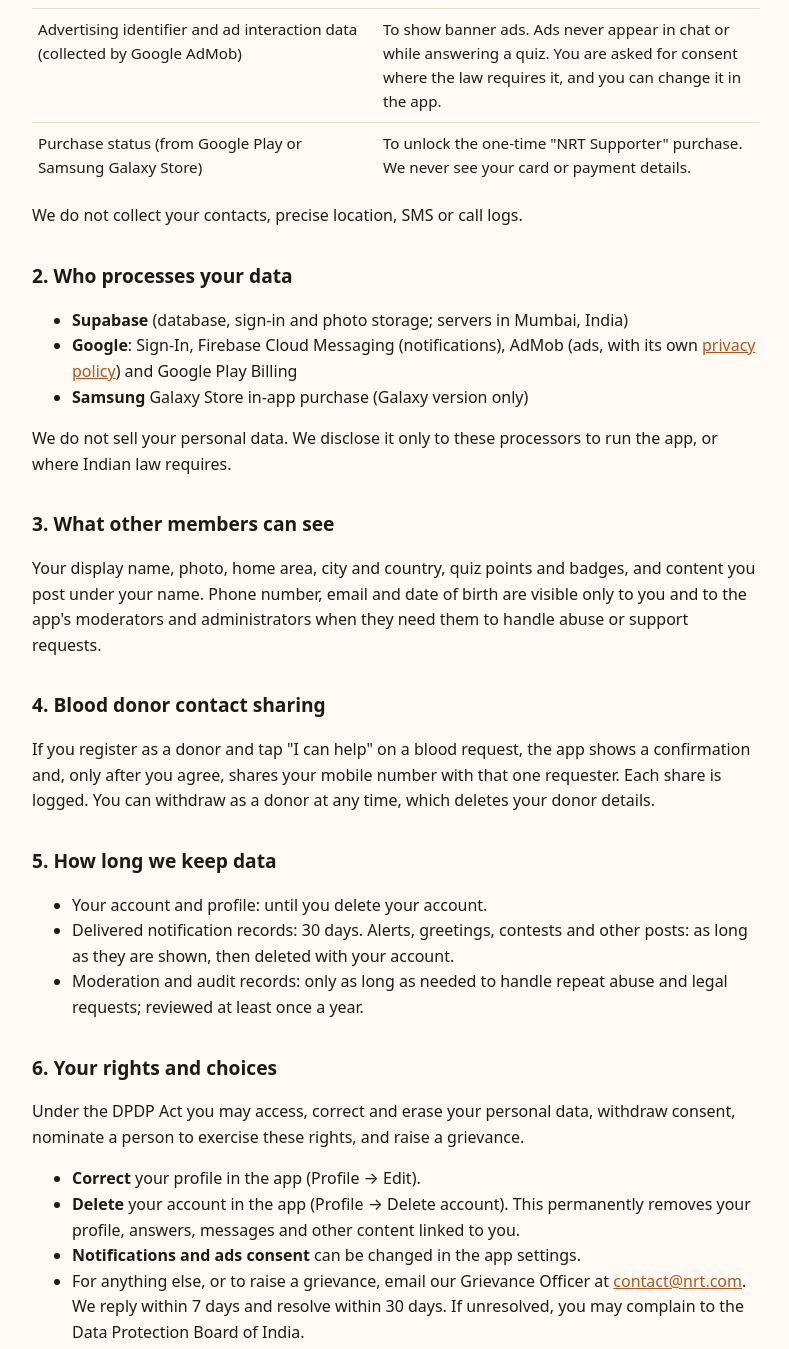
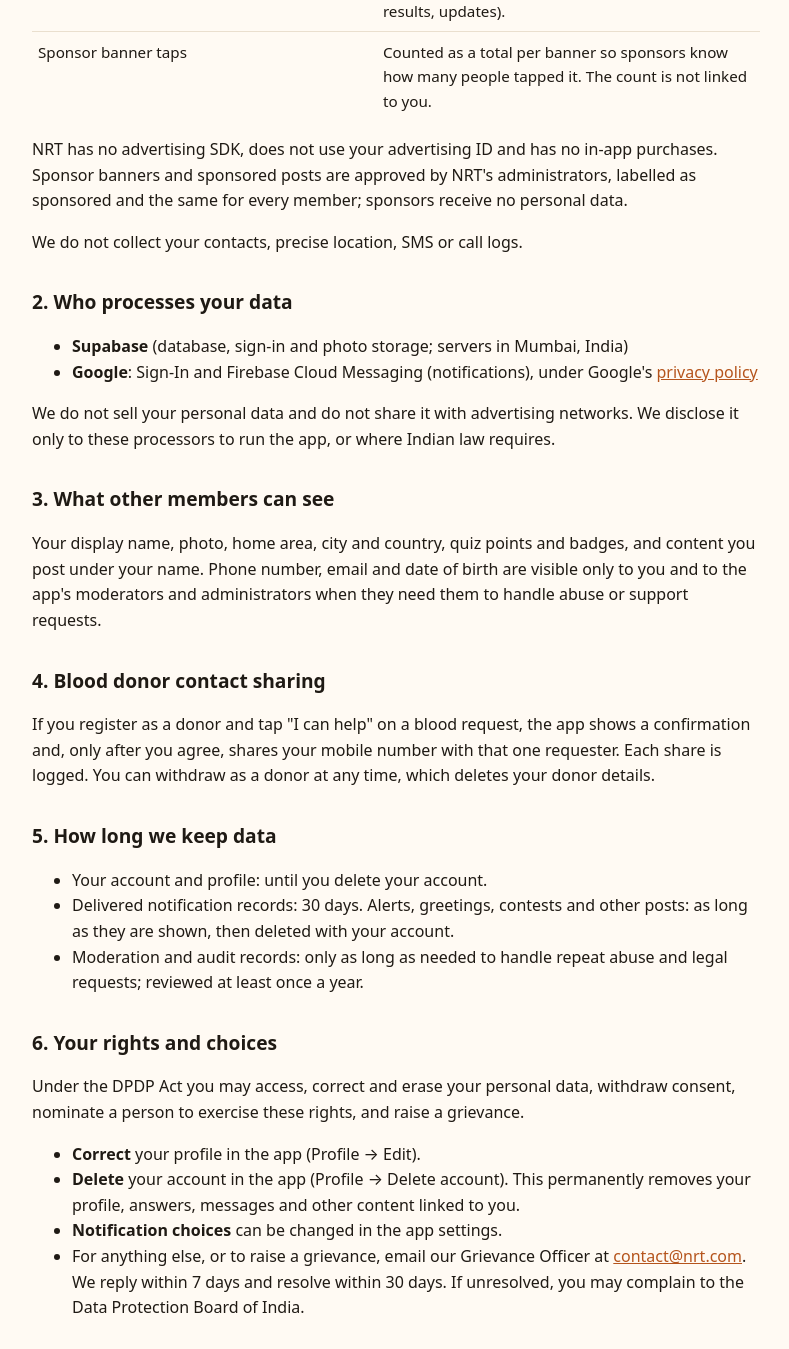
Before and after one commit to sathvic-kollu/nrt-legal, a plain HTML site: page privacy.html in a window 1280 px wide. Shown: the part 1100-2449 px from the top of the page, without its empty margins (244-1033 px from the left). Drawn offline with Linux system fonts and the light colour scheme.

Commit message:
Privacy and terms: no AdMob, no in-app purchases (owner decision 2026-11-25)
The app no longer contains an advertising SDK or store billing. Removed the
AdMob and purchase rows, processors and choices; added the sponsor banner
tap total (aggregate counter only, record_banner_tap) and a statement that
sponsor content is admin-approved, labelled and shared with no personal
data. Terms section 6 now says the app is free with no purchases.

Co-Authored-By: Claude Opus 5.5 <noreply@anthropic.com>

```diff
--- a/privacy.html
+++ b/privacy.html
@@ -1,7 +1,7 @@
 <!doctype html><html lang="en"><head><meta charset="utf-8"><meta name="viewport" content="width=device-width,initial-scale=1">
 <title>NRT Privacy Policy</title><link rel="stylesheet" href="style.css"></head><body><main>
 <nav><a href="./">Home</a><a href="privacy.html">Privacy policy</a><a href="terms.html">Terms of use</a></nav>
-<h1>Privacy policy</h1><p class="muted">NRT – Non Resident Tirupatian app (package app.tirupati.nrt) · Effective 17 November 2026</p>
+<h1>Privacy policy</h1><p class="muted">NRT – Non Resident Tirupatian app (package app.tirupati.nrt) · Effective 17 November 2026 · Updated 25 November 2026</p>
 <p>This policy explains what personal data the NRT app collects, why, who it is shared with, how long it is kept and the choices you have. It is written to meet India's Digital Personal Data Protection Act, 2023 (DPDP Act) and the Google Play and Samsung Galaxy Store policies. By registering you consent to the processing described here; you can withdraw consent at any time by deleting your account.</p>
 
 <h2>1. Data we collect</h2><table>
@@ -14,15 +14,14 @@
 <tr><td>Opt-in blood donor details: blood group, city, availability, last donation date</td><td>Only if you register as a donor, to match you with blood requests in your city. Never listed publicly.</td></tr>
 <tr><td>Reports, blocks and moderation history</td><td>To keep the community safe.</td></tr>
 <tr><td>Device push token and notification choices</td><td>To send the notifications you choose (new question, results, updates).</td></tr>
-<tr><td>Advertising identifier and ad interaction data (collected by Google AdMob)</td><td>To show banner ads. Ads never appear in chat or while answering a quiz. You are asked for consent where the law requires it, and you can change it in the app.</td></tr>
-<tr><td>Purchase status (from Google Play or Samsung Galaxy Store)</td><td>To unlock the one-time "NRT Supporter" purchase. We never see your card or payment details.</td></tr></table>
+<tr><td>Sponsor banner taps</td><td>Counted as a total per banner so sponsors know how many people tapped it. The count is not linked to you.</td></tr></table>
+<p>NRT has no advertising SDK, does not use your advertising ID and has no in-app purchases. Sponsor banners and sponsored posts are approved by NRT's administrators, labelled as sponsored and the same for every member; sponsors receive no personal data.</p>
 <p>We do not collect your contacts, precise location, SMS or call logs.</p>
 
 <h2>2. Who processes your data</h2><ul>
 <li><b>Supabase</b> (database, sign-in and photo storage; servers in Mumbai, India)</li>
-<li><b>Google</b>: Sign-In, Firebase Cloud Messaging (notifications), AdMob (ads, with its own <a href="https://policies.google.com/privacy">privacy policy</a>) and Google Play Billing</li>
-<li><b>Samsung</b> Galaxy Store in-app purchase (Galaxy version only)</li></ul>
-<p>We do not sell your personal data. We disclose it only to these processors to run the app, or where Indian law requires.</p>
+<li><b>Google</b>: Sign-In and Firebase Cloud Messaging (notifications), under Google's <a href="https://policies.google.com/privacy">privacy policy</a></li></ul>
+<p>We do not sell your personal data and do not share it with advertising networks. We disclose it only to these processors to run the app, or where Indian law requires.</p>
 
 <h2>3. What other members can see</h2>
 <p>Your display name, photo, home area, city and country, quiz points and badges, and content you post under your name. Phone number, email and date of birth are visible only to you and to the app's moderators and administrators when they need them to handle abuse or support requests.</p>
@@ -39,7 +38,7 @@
 <p>Under the DPDP Act you may access, correct and erase your personal data, withdraw consent, nominate a person to exercise these rights, and raise a grievance.</p><ul>
 <li><b>Correct</b> your profile in the app (Profile → Edit).</li>
 <li><b>Delete</b> your account in the app (Profile → Delete account). This permanently removes your profile, answers, messages and other content linked to you.</li>
-<li><b>Notifications and ads consent</b> can be changed in the app settings.</li>
+<li><b>Notification choices</b> can be changed in the app settings.</li>
 <li>For anything else, or to raise a grievance, email our Grievance Officer at <a href="mailto:contact@nrt.com">contact@nrt.com</a>. We reply within 7 days and resolve within 30 days. If unresolved, you may complain to the Data Protection Board of India.</li></ul>
 
 <h2>7. Children</h2>
```
Also changed, not shown: terms.html (+2 -2 lines).
